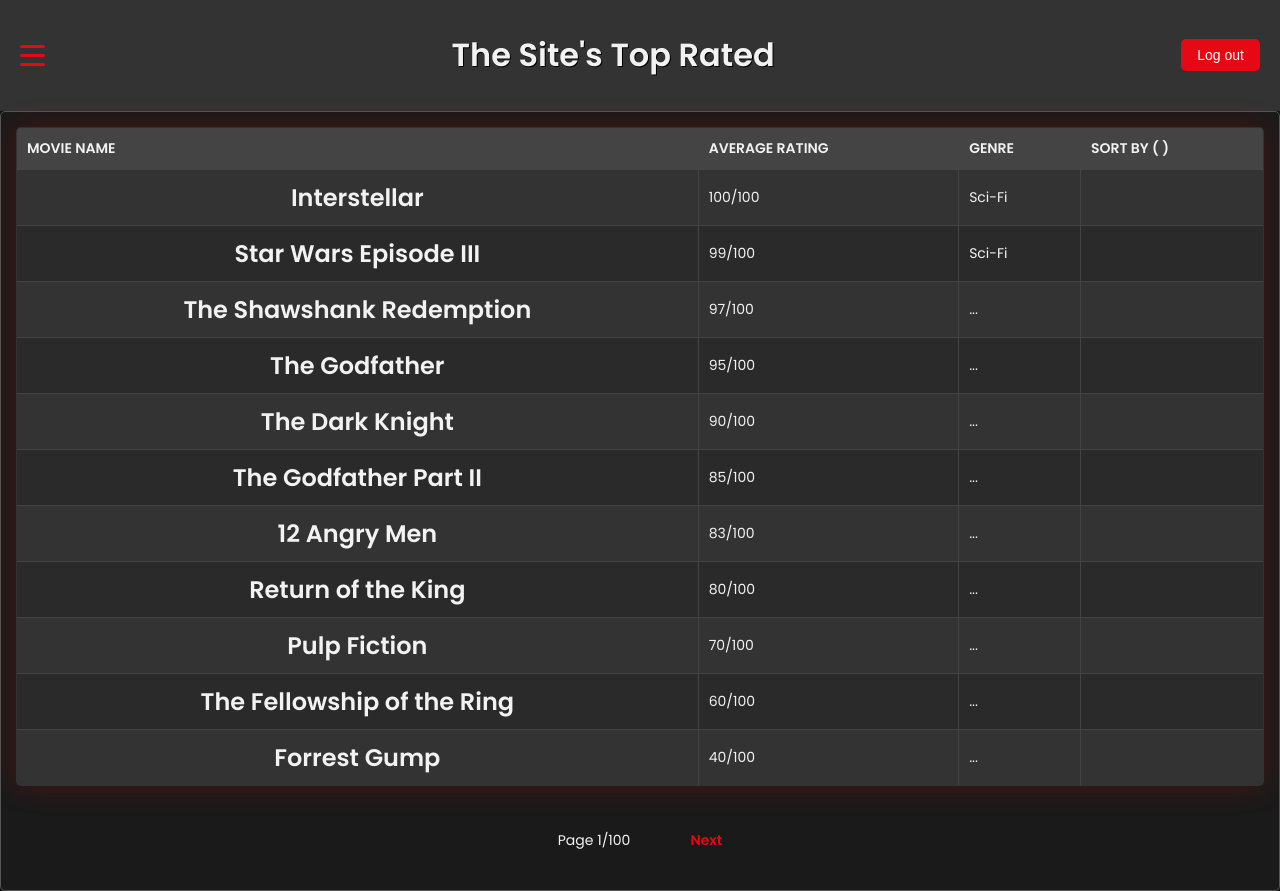
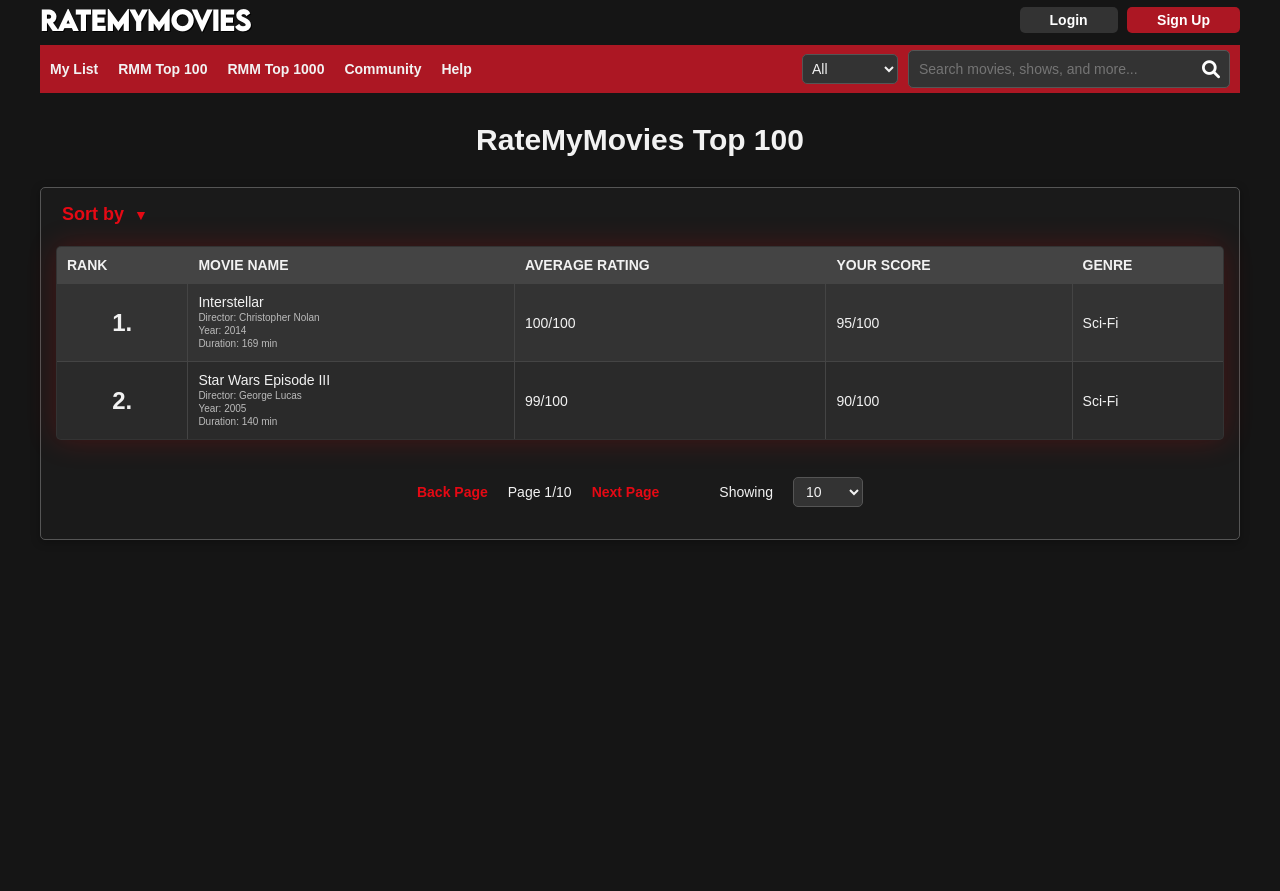
Before and after one commit to jadonburgardt/MovieRater, a plain HTML site: page Frontend/top-rated.html in a window 1280 px wide. After the commit the page ends 800 px from the top, so only its background shows below. Drawn offline with Linux system fonts and the light colour scheme.

Commit message:
top-rated ui done

```diff
--- a/Frontend/top-rated.html
+++ b/Frontend/top-rated.html
@@ -3,106 +3,160 @@
   <head>
     <meta charset="UTF-8" />
     <meta name="viewport" content="width=device-width, initial-scale=1.0" />
-    <title>Site's Top Rated</title>
+    <link rel="stylesheet" href="styles.css" />
     <link
-      href="https://fonts.googleapis.com/css2?family=Poppins:wght@400;600&display=swap"
       rel="stylesheet"
+      href="https://cdnjs.cloudflare.com/ajax/libs/font-awesome/6.0.0-beta3/css/all.min.css"
     />
-    <link rel="stylesheet" href="styles.css" />
+    <title>RateMyMovies Top 100</title>
   </head>
   <body>
-    <header class="header">
-      <div class="menu-icon">
-        <div class="bar"></div>
-        <div class="bar"></div>
-        <div class="bar"></div>
+    <div class="page-container">
+      <!-- Header Section -->
+      <header class="top-header">
+        <h1 class="title">RateMyMovies</h1>
+        <div class="header-buttons">
+          <button class="login-button">Login</button>
+          <button class="signup-button">Sign Up</button>
         </div>
-      <h1 class="title">The Site's Top Rated</h1>
-      <button class="logout-button">Log out</button>
       </header>
-    <main class="main-content">
+
+      <!-- Navbar -->
+      <nav class="navbar">
+        <ul class="navbar-categories">
+          <li><a href="#">My List</a></li>
+          <li><a href="#">RMM Top 100</a></li>
+          <li><a href="#">RMM Top 1000</a></li>
+          <li><a href="#">Community</a></li>
+          <li><a href="#">Help</a></li>
+        </ul>
+        <div class="navbar-search">
+          <select class="filter-dropdown">
+            <option value="all">All</option>
+            <option value="action">Action</option>
+            <option value="adventure">Adventure</option>
+            <option value="animation">Animation</option>
+            <option value="comedy">Comedy</option>
+            <option value="crime">Crime</option>
+            <option value="drama">Drama</option>
+            <option value="fantasy">Fantasy</option>
+            <option value="horror">Horror</option>
+            <option value="romance">Romance</option>
+            <option value="sci-fi">Sci-Fi</option>
+            <option value="thriller">Thriller</option>
+          </select>
+          <div class="search-bar-container">
+            <input
+              type="text"
+              class="search-bar"
+              placeholder="Search movies, shows, and more..."
+            />
+            <i class="fa fa-search spyglass-icon"></i>
+          </div>
+        </div>
+      </nav>
+
+      <!-- Section Title -->
+      <div class="section-title">
+        <p>RateMyMovies Top 100</p>
+      </div>
+
+      <!-- Table Section -->
+      <div class="table-container">
+        <!-- Sort By Section -->
+        <div class="sort-section">
+          <button class="sort-button">
+            Sort by <span class="dropdown-icon">▼</span>
+          </button>
+          <ul class="sort-dropdown">
+            <li>Author</li>
+            <li class="has-nested-dropdown">
+              Genre
+              <ul class="nested-dropdown">
+                <li>Action</li>
+                <li>Adventure</li>
+                <li>Animation</li>
+                <li>Crime</li>
+                <li>Drama</li>
+                <li>Fantasy</li>
+                <li>Horror</li>
+                <li>Romance</li>
+                <li>Sci-Fi</li>
+                <li>Thriller</li>
+              </ul>
+            </li>
+            <li>Rank (High to Low)</li>
+            <li>Rank (Low to High)</li>
+            <li>Name (A-Z)</li>
+            <li>Name (Z-A)</li>
+            <li>Year (Most Recent to Least Recent)</li>
+            <li>Year (Least Recent to Most Recent)</li>
+          </ul>
+        </div>
+
         <table class="movie-table">
           <thead>
             <tr>
-            <th>Movie Name</th>
-            <th>Average Rating</th>
-            <th>Genre</th>
-            <th class="sort-column">Sort By ( )</th>
+              <th>RANK</th>
+              <th>MOVIE NAME</th>
+              <th>AVERAGE RATING</th>
+              <th>YOUR SCORE</th>
+              <th>GENRE</th>
             </tr>
           </thead>
           <tbody>
             <tr>
-            <td>Interstellar</td>
+              <td>1.</td>
+              <td>
+                Interstellar
+                <div class="movie-details">
+                  <p>Director: Christopher Nolan</p>
+                  <p>Year: 2014</p>
+                  <p>Duration: 169 min</p>
+                </div>
+              </td>
               <td>100/100</td>
+              <td>95/100</td>
               <td>Sci-Fi</td>
-            <td></td>
             </tr>
             <tr>
-            <td>Star Wars Episode III</td>
+              <td>2.</td>
+              <td>
+                Star Wars Episode III
+                <div class="movie-details">
+                  <p>Director: George Lucas</p>
+                  <p>Year: 2005</p>
+                  <p>Duration: 140 min</p>
+                </div>
+              </td>
               <td>99/100</td>
+              <td>90/100</td>
               <td>Sci-Fi</td>
-            <td></td>
-          </tr>
-          <tr>
-            <td>The Shawshank Redemption</td>
-            <td>97/100</td>
-            <td>...</td>
-            <td></td>
-          </tr>
-          <tr>
-            <td>The Godfather</td>
-            <td>95/100</td>
-            <td>...</td>
-            <td></td>
-          </tr>
-          <tr>
-            <td>The Dark Knight</td>
-            <td>90/100</td>
-            <td>...</td>
-            <td></td>
-          </tr>
-          <tr>
-            <td>The Godfather Part II</td>
-            <td>85/100</td>
-            <td>...</td>
-            <td></td>
-          </tr>
-          <tr>
-            <td>12 Angry Men</td>
-            <td>83/100</td>
-            <td>...</td>
-            <td></td>
-          </tr>
-          <tr>
-            <td>Return of the King</td>
-            <td>80/100</td>
-            <td>...</td>
-            <td></td>
-          </tr>
-          <tr>
-            <td>Pulp Fiction</td>
-            <td>70/100</td>
-            <td>...</td>
-            <td></td>
-          </tr>
-          <tr>
-            <td>The Fellowship of the Ring</td>
-            <td>60/100</td>
-            <td>...</td>
-            <td></td>
-          </tr>
-          <tr>
-            <td>Forrest Gump</td>
-            <td>40/100</td>
-            <td>...</td>
-            <td></td>
             </tr>
           </tbody>
         </table>
+
+        <!-- Pagination Section -->
         <div class="pagination">
-        <p>Page 1/100</p>
-        <a href="#" class="next-link">Next</a>
+          <div class="page-navigation">
+            <p class="back-link">Back Page</p>
+            <p class="page-info">Page 1/10</p>
+            <p class="next-link">Next Page</p>
           </div>
-    </main>
+          <div class="per-page-container">
+            <p>Showing</p>
+            <select class="per-page-dropdown">
+              <option value="10">10</option>
+              <option value="20">20</option>
+              <option value="30">30</option>
+              <option value="40">40</option>
+              <option value="50">50</option>
+              <option value="100">100</option>
+              <option value="1000">1000</option>
+            </select>
+          </div>
+        </div>
+      </div>
+    </div>
   </body>
 </html>
```
Also changed, not shown: Frontend/index.html (+1 -1 lines), Frontend/main.html (+2 -2 lines). Lines whose indentation alone changed are shown as unchanged.
